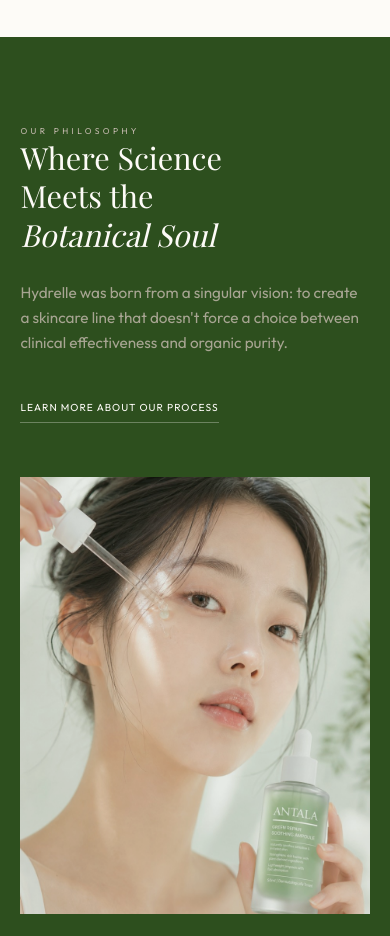
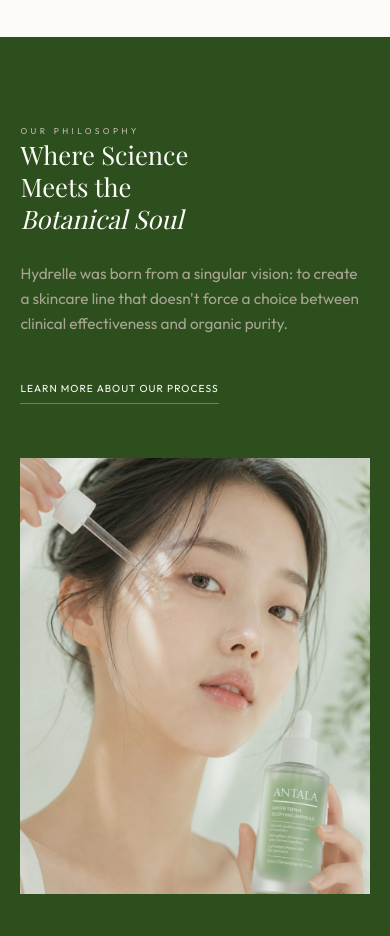
Before and after one commit to thameem89/hydrelle, a Next.js app: page / in a window 390 px wide. Shown: the part 2040-2976 px from the top of the page. Built offline with nearby package versions, Linux system fonts and the light colour scheme; a web font is replaced by a local one.

Commit message:
Update mobile view styling and add link to story page

```diff
--- a/app/page.tsx
+++ b/app/page.tsx
@@ -60,16 +60,16 @@ export default function Home() {
             className="space-y-8"
           >
             <span className="text-[10px] uppercase tracking-[0.4em] text-earth-soft">Our Philosophy</span>
-            <h2 className="text-4xl md:text-6xl font-serif leading-tight">
+            <h2 className="text-3xl sm:text-4xl md:text-6xl font-serif leading-tight break-words">
               Where Science <br /> Meets the <br /> <span className="italic">Botanical Soul</span>
             </h2>
             <p className="text-earth-soft/80 text-lg leading-relaxed max-w-md">
               Hydrelle was born from a singular vision: to create a skincare line that doesn't force a choice between clinical effectiveness and organic purity.
             </p>
             <div className="pt-4">
-              <button className="border-b border-cream/30 pb-2 text-xs uppercase tracking-widest hover:text-earth-soft transition-colors">
+              <Link href="/story" className="inline-block border-b border-cream/30 pb-2 text-xs uppercase tracking-widest hover:text-earth-soft transition-colors">
                 Learn more about our process
-              </button>
+              </Link>
             </div>
           </motion.div>
 
--- a/components/ProductCard.tsx
+++ b/components/ProductCard.tsx
@@ -34,7 +34,7 @@ const ProductCard: React.FC<ProductCardProps> = ({ product }) => {
         </Link>
 
         {/* Action Buttons */}
-        <div className="absolute bottom-4 left-4 right-4 flex gap-2 sm:translate-y-12 opacity-100 sm:opacity-0 sm:group-hover:translate-y-0 sm:group-hover:opacity-100 transition-all duration-300">
+        <div className="absolute bottom-4 left-4 right-4 flex gap-2 sm:translate-y-12 opacity-100 sm:opacity-0 sm:group-hover:translate-y-0 sm:group-hover:opacity-100 transition-all duration-300 scale-90 sm:scale-100 origin-bottom">
           <button
             onClick={() => addItem(product)}
             className="flex-1 bg-cream/90 backdrop-blur-sm p-2 rounded-full shadow-md flex items-center justify-center gap-2 hover:bg-botanical-dark hover:text-cream transition-colors"
--- a/hydrelle_products.json
+++ b/hydrelle_products.json
@@ -146,7 +146,6 @@
     "images": [
       "https://www.hydrelleskincare.com/assets/skin_texture_serum_new-DFpa-Ax-.jpg",
       "https://www.hydrelleskincare.com/assets/skin_texture_serum_2-Bpgs94uE.jpg",
-      "https://www.hydrelleskincare.com/assets/skin_texture_serum_3-Cc9q7gxa.jpg",
       "https://www.hydrelleskincare.com/assets/Skin%20Texture%20Solution-Bn6nuXaR.jpg",
       "https://www.hydrelleskincare.com/assets/Retinol%20Effect-DwoBj03V.jpg",
       "https://www.hydrelleskincare.com/assets/Clinically%20Proven%20Pore%20Depth%20_%20Area%20Reduction-DGsPJl9w.jpg",
```
